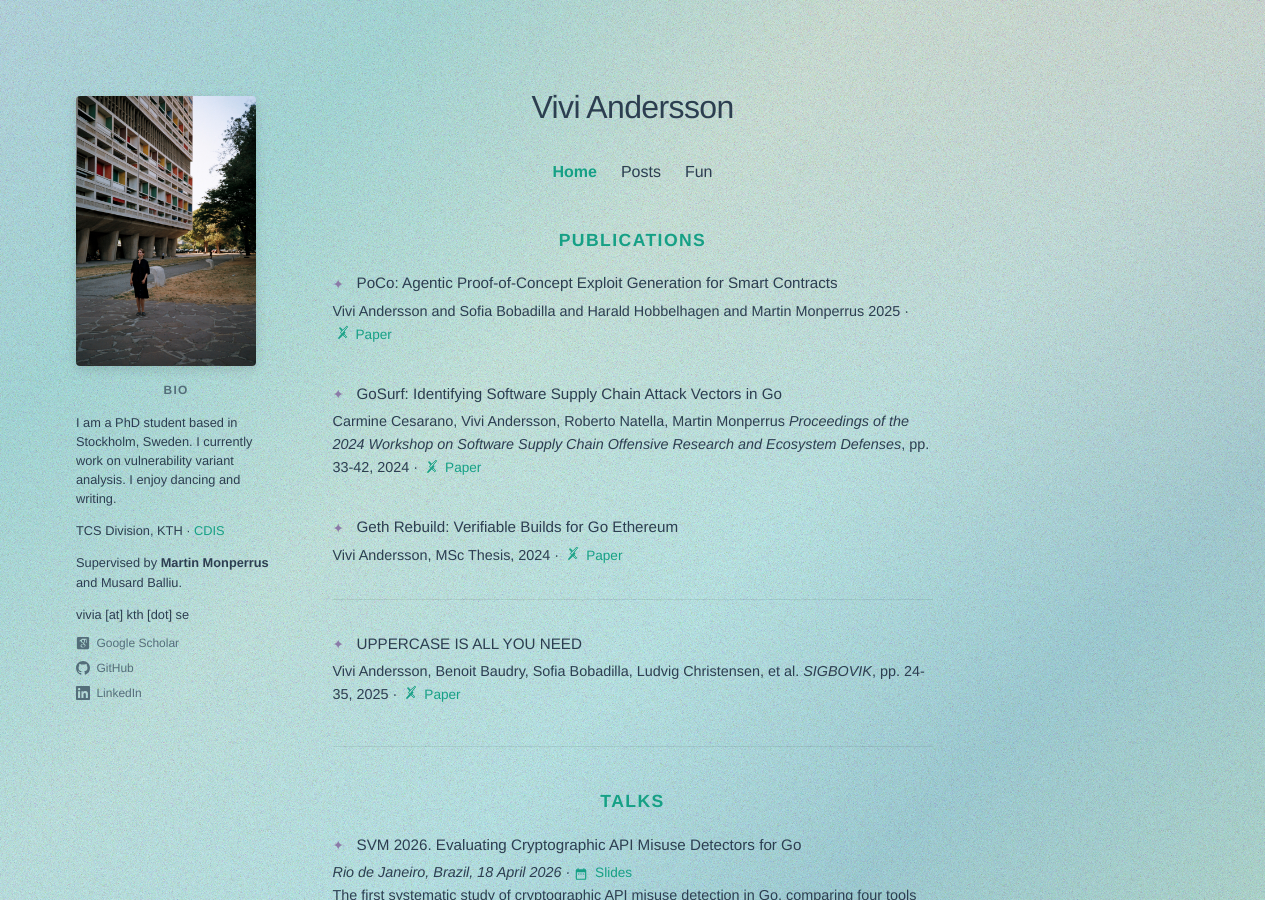
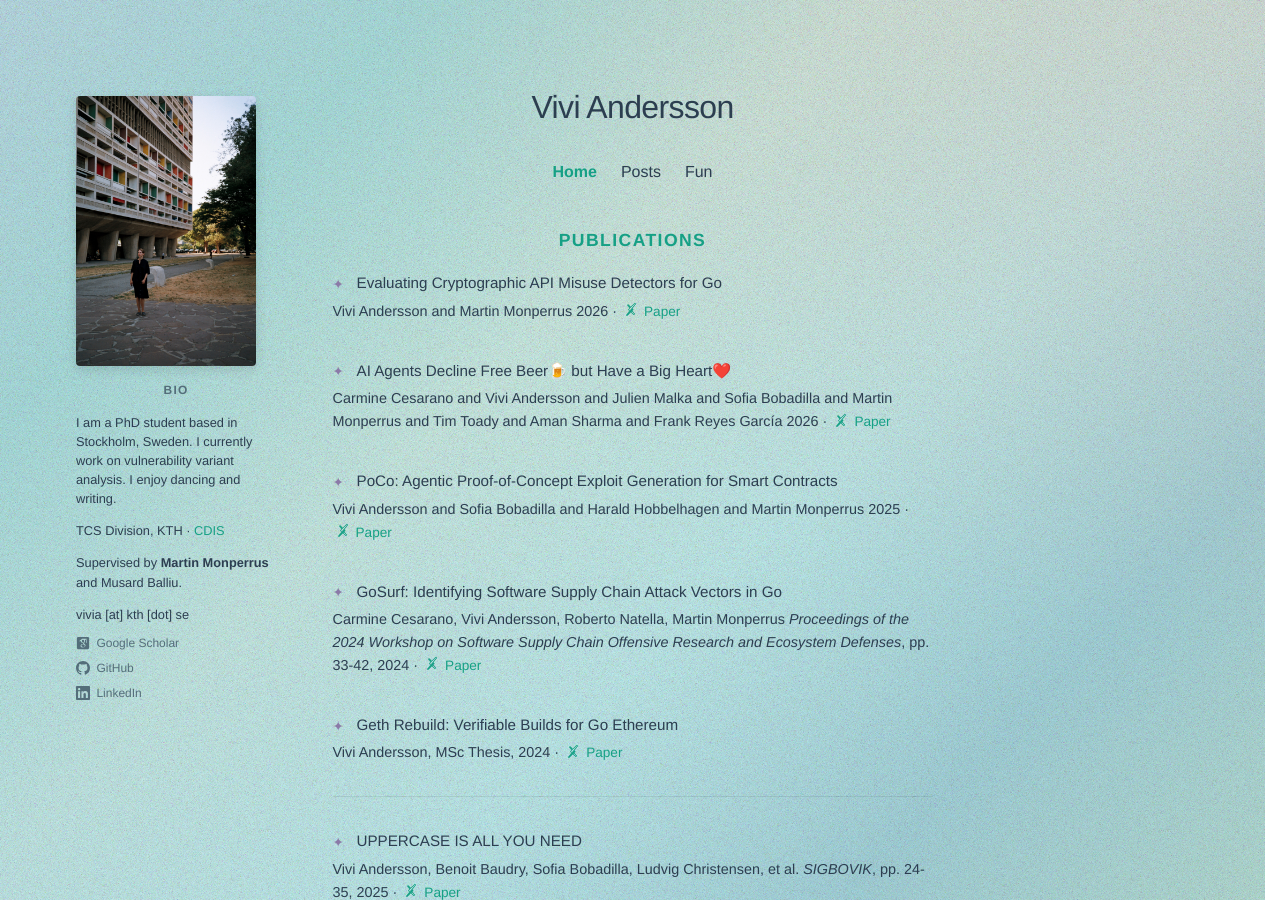
Before and after one commit to vivi365/vivi365.github.io, a Jekyll site: the page built from index.markdown, in a window 1280 px wide and 900 px high. Built offline with Jekyll 4.4.1, drawn with Linux system fonts in a browser that asks for light colours; some web fonts are replaced.

Commit message:
Add new publications from Google Scholar
Automatically synced publications from Google Scholar profile.

🤖 Generated with GitHub Actions

```diff
--- a/index.markdown
+++ b/index.markdown
@@ -6,6 +6,14 @@ title: Home
 <section id="publications" markdown="1">
 
 ## Publications
+
+**Evaluating Cryptographic API Misuse Detectors for Go**
+Vivi Andersson and Martin Monperrus
+2026 · <a href="https://arxiv.org/abs/2604.24085" target="_blank" class="paper-link"><svg fill="currentColor" stroke="currentColor" stroke-width="15"><use href="#icon-arxiv"/></svg>Paper</a>
+
+**AI Agents Decline Free Beer🍺 but Have a Big Heart❤️**
+Carmine Cesarano and Vivi Andersson and Julien Malka and Sofia Bobadilla and Martin Monperrus and Tim Toady and Aman Sharma and Frank Reyes García
+2026 · <a href="https://www.diva-portal.org/smash/record.jsf?pid=diva2:2055070" target="_blank" class="paper-link"><svg fill="currentColor" stroke="currentColor" stroke-width="15"><use href="#icon-arxiv"/></svg>Paper</a>
 
 **PoCo: Agentic Proof-of-Concept Exploit Generation for Smart Contracts**
 Vivi Andersson and Sofia Bobadilla and Harald Hobbelhagen and Martin Monperrus
```
